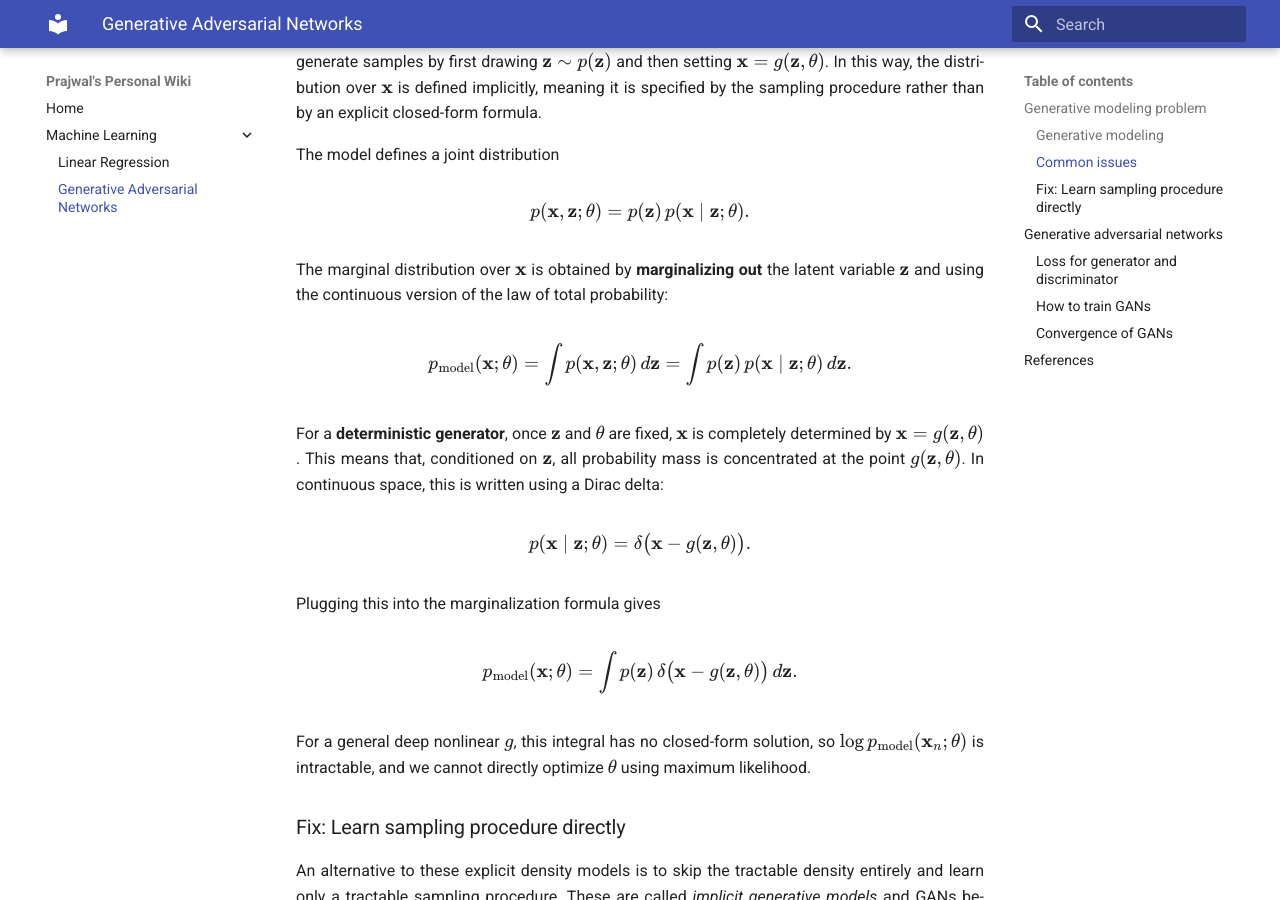
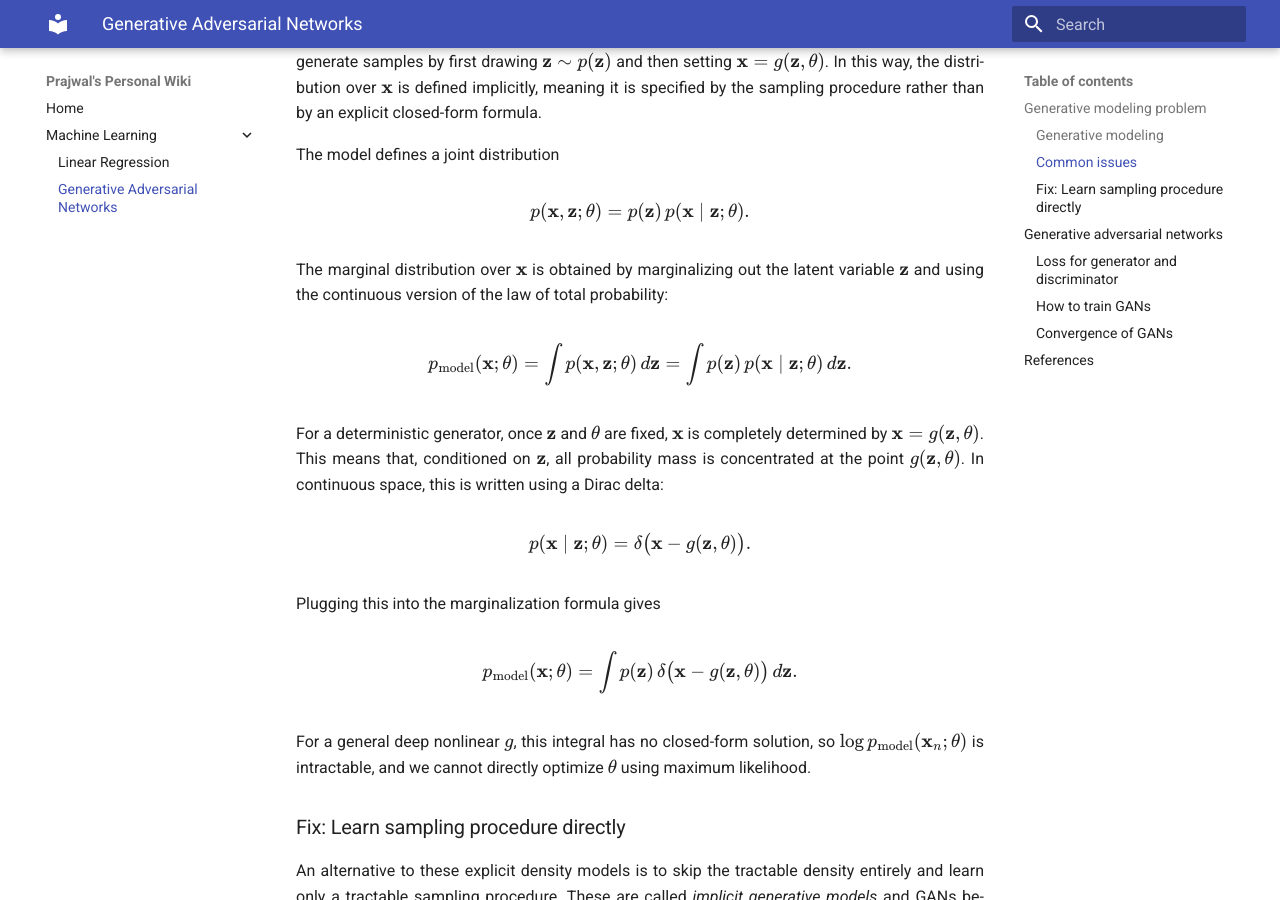
Before and after one commit to pj1911/my-wiki, an MkDocs documentation site: the page built from docs/Generative Adversarial Networks.md, in a window 1280 px wide and 900 px high, scrolled down 907 px. Built offline with MkDocs 1.6.1 and Material for MkDocs 9.7.7, drawn with Linux system fonts in a browser that asks for light colours.

```diff
--- a/docs/Generative Adversarial Networks.md
+++ b/docs/Generative Adversarial Networks.md
@@ -34,13 +34,13 @@ $$
 p(\mathbf{x}, \mathbf{z}; \theta) = p(\mathbf{z})\, p(\mathbf{x} \mid \mathbf{z}; \theta).
 $$
 
-The marginal distribution over \(\mathbf{x}\) is obtained by **marginalizing out** the latent variable \(\mathbf{z}\) and using the continuous version of the law of total probability:
+The marginal distribution over \(\mathbf{x}\) is obtained by marginalizing out the latent variable \(\mathbf{z}\) and using the continuous version of the law of total probability:
 
 $$
 p_{\text{model}}(\mathbf{x}; \theta) = \int p(\mathbf{x}, \mathbf{z}; \theta)\, d\mathbf{z} = \int p(\mathbf{z})\, p(\mathbf{x} \mid \mathbf{z}; \theta)\, d\mathbf{z}.
 $$
 
-For a **deterministic generator**, once \(\mathbf{z}\) and \(\theta\) are fixed, \(\mathbf{x}\) is completely determined by \(\mathbf{x} = g(\mathbf{z}, \theta)\). This means that, conditioned on \(\mathbf{z}\), all probability mass is concentrated at the point \(g(\mathbf{z}, \theta)\). In continuous space, this is written using a Dirac delta:
+For a deterministic generator, once \(\mathbf{z}\) and \(\theta\) are fixed, \(\mathbf{x}\) is completely determined by \(\mathbf{x} = g(\mathbf{z}, \theta)\). This means that, conditioned on \(\mathbf{z}\), all probability mass is concentrated at the point \(g(\mathbf{z}, \theta)\). In continuous space, this is written using a Dirac delta:
 
 $$
 p(\mathbf{x} \mid \mathbf{z}; \theta) = \delta\big(\mathbf{x} - g(\mathbf{z}, \theta)\big).
```
